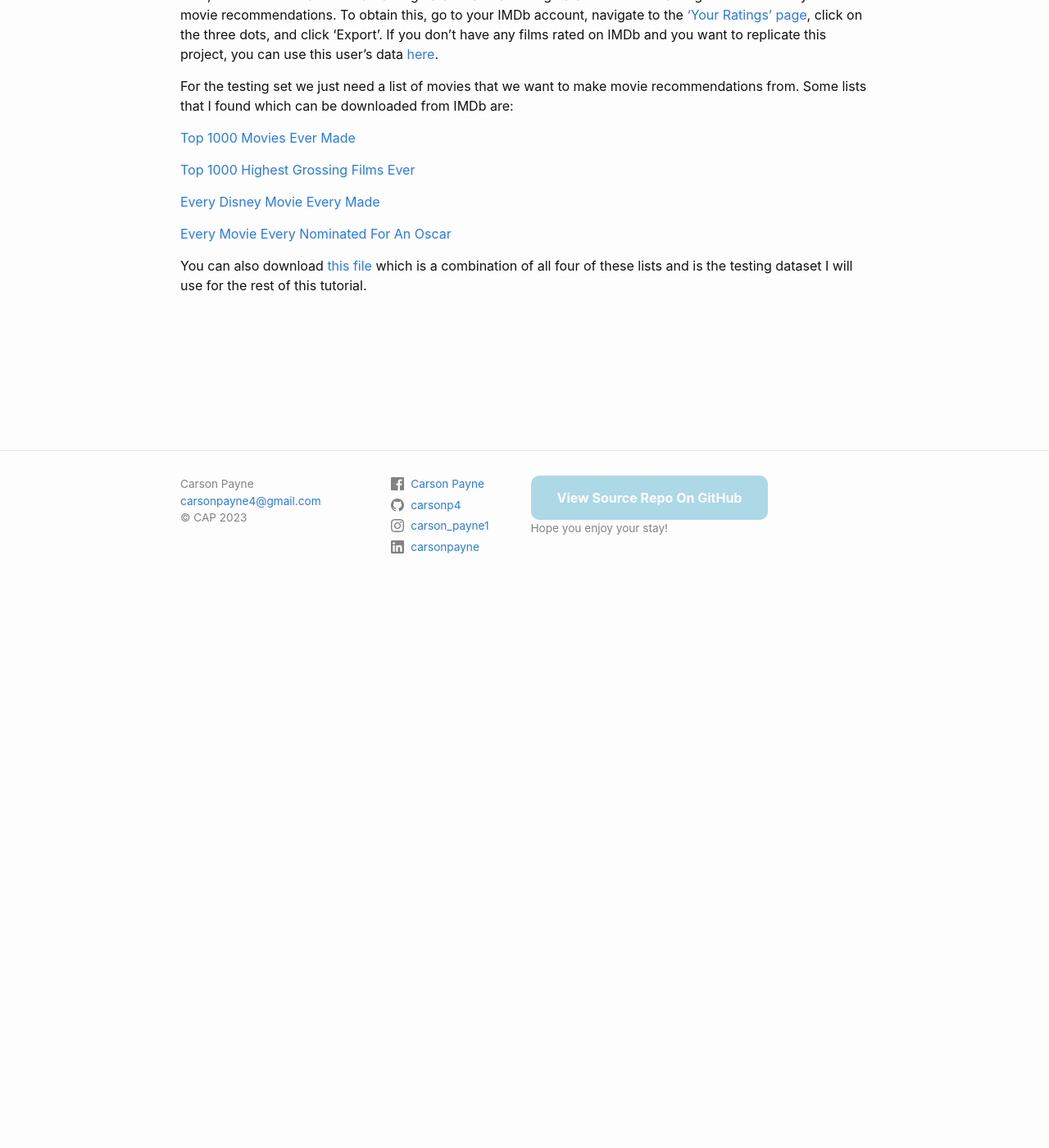
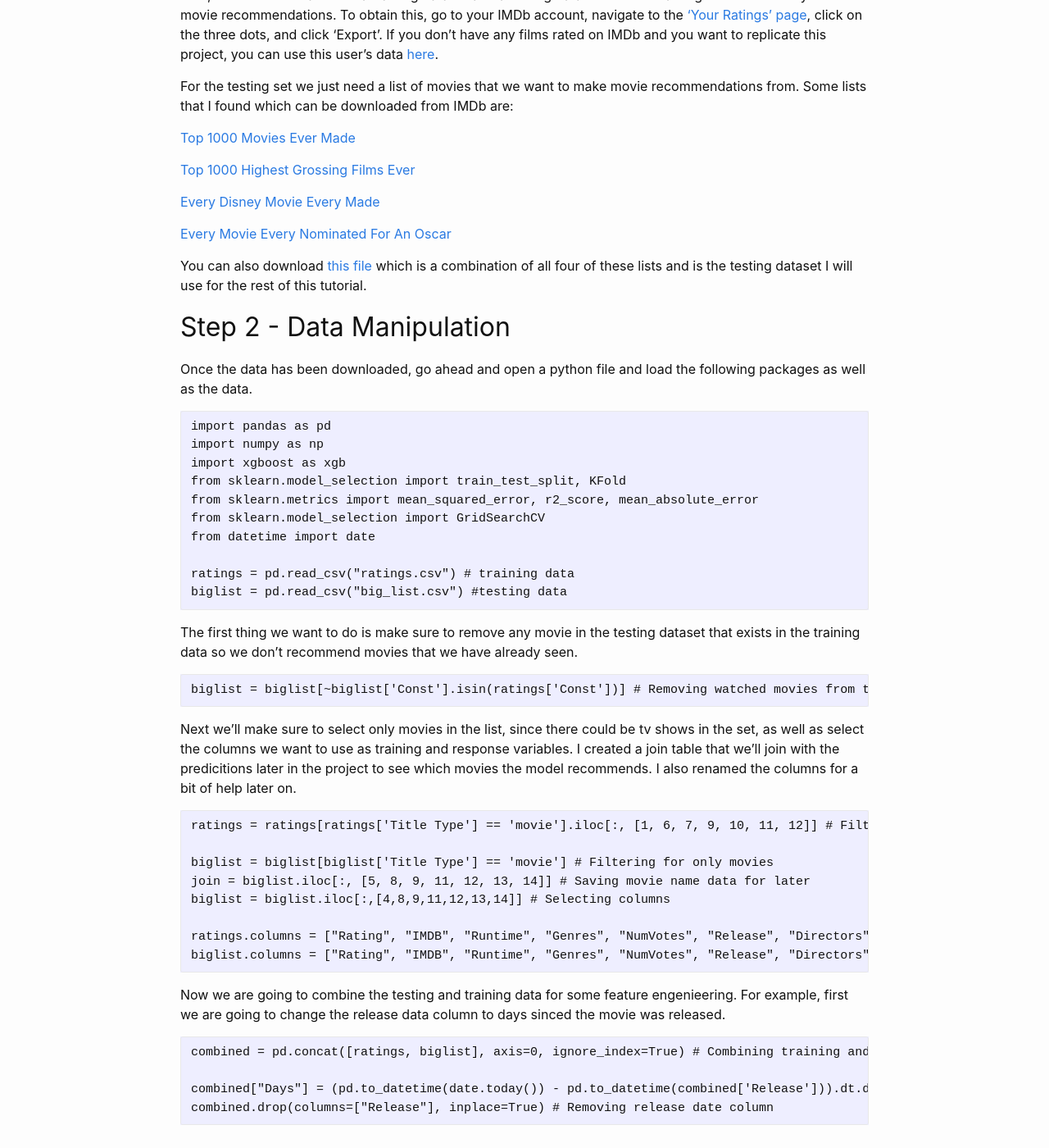
Before and after one commit to carsonp4/old_blog, a Jekyll site: the page built from _posts/2023-10-05-how-to-post.md, in a window 1280 px wide and 1400 px high, scrolled down 663 px. Shown: the whole window at 82% size. Built offline with Jekyll 4.4.1, drawn with Linux system fonts in a browser that asks for light colours; comment, search, counter and statistics services are not loaded; some of the changed text lies outside the part shown.

Commit message:
Update 2023-10-05-how-to-post.md

````diff
--- a/_posts/2023-10-05-how-to-post.md
+++ b/_posts/2023-10-05-how-to-post.md
@@ -22,3 +22,50 @@ For the testing set we just need a list of movies that we want to make movie rec
 [Every Movie Every Nominated For An Oscar](https://www.imdb.com/list/ls055903720/)
 
 You can also download [this file](https://github.com/carsonp4/carsonp4.github.io/blob/main/assets/big_list.csv) which is a combination of all four of these lists and is the testing dataset I will use for the rest of this tutorial.
+
+
+
+## Step 2 - Data Manipulation
+
+Once the data has been downloaded, go ahead and open a python file and load the following packages as well as the data.
+
+```
+import pandas as pd
+import numpy as np
+import xgboost as xgb
+from sklearn.model_selection import train_test_split, KFold
+from sklearn.metrics import mean_squared_error, r2_score, mean_absolute_error
+from sklearn.model_selection import GridSearchCV
+from datetime import date
+
+ratings = pd.read_csv("ratings.csv") # training data
+biglist = pd.read_csv("big_list.csv") #testing data
+```
+
+The first thing we want to do is make sure to remove any movie in the testing dataset that exists in the training data so we don't recommend movies that we have already seen.
+
+```
+biglist = biglist[~biglist['Const'].isin(ratings['Const'])] # Removing watched movies from the testing set
+```
+
+Next we'll make sure to select only movies in the list, since there could be tv shows in the set, as well as select the columns we want to use as training and response variables. I created a join table that we'll join with the predicitions later in the project to see which movies the model recommends.  I also renamed the columns for a bit of help later on.
+
+```
+ratings = ratings[ratings['Title Type'] == 'movie'].iloc[:, [1, 6, 7, 9, 10, 11, 12]] # Filtering for only movies and selecting columns
+
+biglist = biglist[biglist['Title Type'] == 'movie'] # Filtering for only movies
+join = biglist.iloc[:, [5, 8, 9, 11, 12, 13, 14]] # Saving movie name data for later
+biglist = biglist.iloc[:,[4,8,9,11,12,13,14]] # Selecting columns
+
+ratings.columns = ["Rating", "IMDB", "Runtime", "Genres", "NumVotes", "Release", "Directors"] # Renaming Columns
+biglist.columns = ["Rating", "IMDB", "Runtime", "Genres", "NumVotes", "Release", "Directors"] # Renaming Columns
+```
+
+Now we are going to combine the testing and training data for some feature engenieering. For example, first we are going to change the release data column to days sinced the movie was released.
+
+```
+combined = pd.concat([ratings, biglist], axis=0, ignore_index=True) # Combining training and testing data for feature engenieering
+
+combined["Days"] = (pd.to_datetime(date.today()) - pd.to_datetime(combined['Release'])).dt.days # Creating days since released column
+combined.drop(columns=["Release"], inplace=True) # Removing release date column
+```
````
